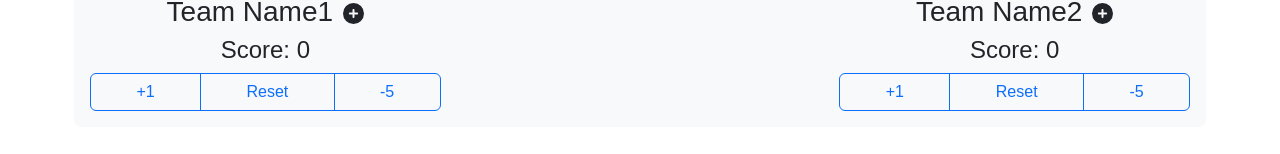
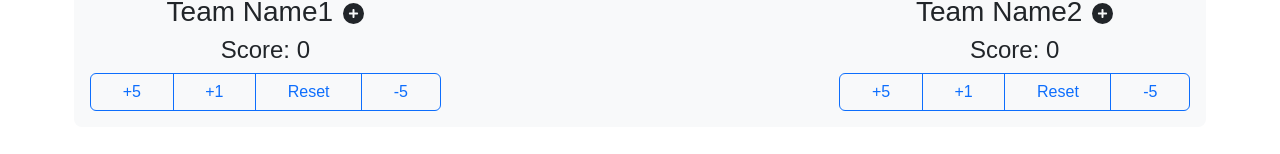
Before and after one commit to esu3-ist/quizbowl, a React (Create React App) app: page / in a window 1280 px wide. Shown: the part 409-563 px from the top of the page. Built offline with nearby package versions, Linux system fonts and the light colour scheme.

Commit message:
Added +5 option to score buttons.

```diff
--- a/src/components/scoreboard.tsx
+++ b/src/components/scoreboard.tsx
@@ -43,6 +43,11 @@ export function Scoreboard() {
                     <Row>
                         <div className="btn-group" role="group">
                             <Button variant="outline-primary" className="btn btn-outline-primary"
+                                onClick={() => setScore1(score1 + 5)}
+                            >
+                                +5
+                            </Button>
+                            <Button variant="outline-primary" className="btn btn-outline-primary"
                                 onClick={() => setScore1(score1 + 1)}
                             >
                                 +1
@@ -73,6 +78,11 @@ export function Scoreboard() {
                     <h4>Score: {score2}</h4>
                     <Row>
                         <div className="btn-group" role="group">
+                            <Button variant="outline-primary" className="btn btn-outline-primary"
+                                onClick={() => setScore2(score2 + 5)}
+                            >
+                                +5
+                            </Button>
                             <Button variant="outline-primary" className="btn btn-outline-primary"
                                 onClick={() => setScore2(score2 + 1)}
                             >
```
